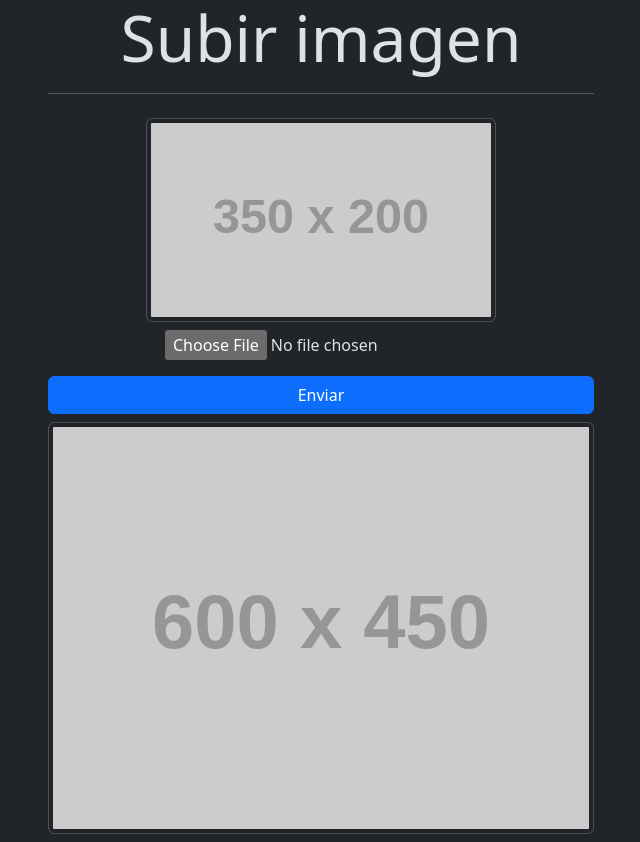
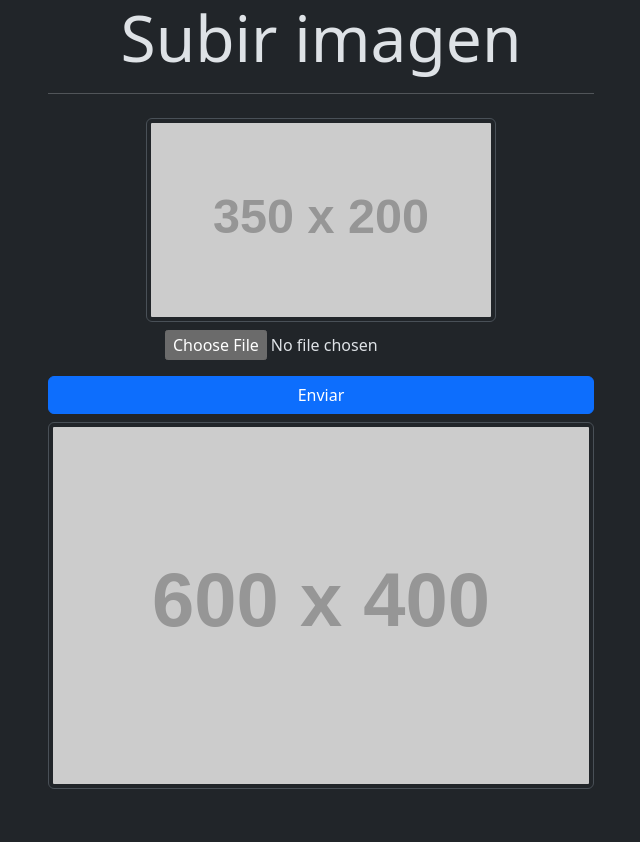
Before and after one commit to AlegreCode/vuejs-cloudinary, a Vue app: page / in a window 1280 px wide. Shown: the whole page, without its empty margins (319-959 px from the left). After the commit the page ends 800 px from the top, so only its background shows below. Built offline with nearby package versions, Linux system fonts and the light colour scheme.

Commit message:
Modificamos las propiedades de fakeimg

```diff
--- a/src/components/Viewer.vue
+++ b/src/components/Viewer.vue
@@ -1,3 +1,3 @@
 <template>
-    <img src="https://fakeimg.pl/600x450/" alt="visor" class="img-thumbnail mb-2 mx-auto" />
+    <img src="https://fakeimg.pl/600x400/" alt="visor" class="img-thumbnail mb-2 mx-auto" />
 </template>
```
